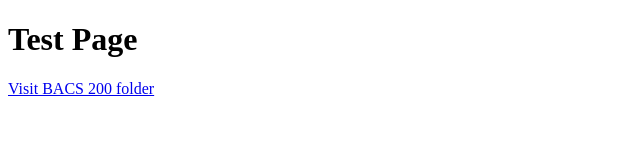
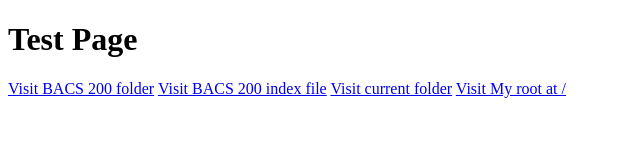
Before and after one commit to MaxwellSeybert/MaxwellSeybert.github.io, a plain HTML site: page bacs200/test.html in a window 1280 px wide. Shown: the whole page, without its empty margins (0-640 px from the left). Drawn offline with Linux system fonts and the light colour scheme.

Commit message:
added links to test

```diff
--- a/bacs200/test.html
+++ b/bacs200/test.html
@@ -10,7 +10,10 @@
 
 <body>
     <h1>Test Page</h1>
-    <a href=".">Visit BACS 200 folder</a>
+    <a href="/bacs200/">Visit BACS 200 folder</a>
+    <a href="/bacs200/index.html">Visit BACS 200 index file</a>
+    <a href=".">Visit current folder</a>
+    <a href="/">Visit My root at /</a>
 </body>
 
 </html>
```
